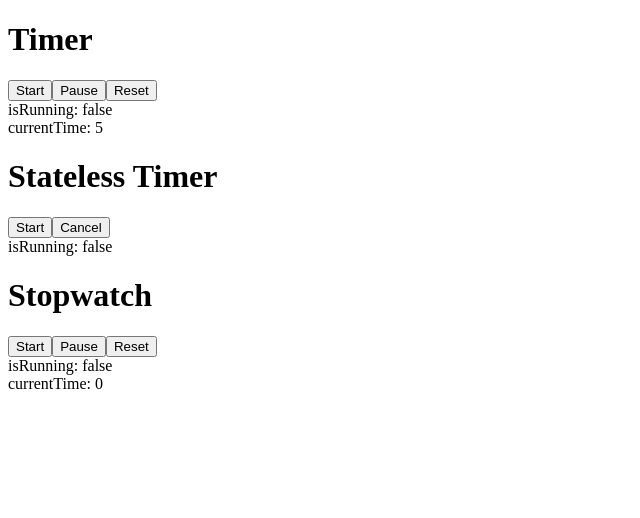
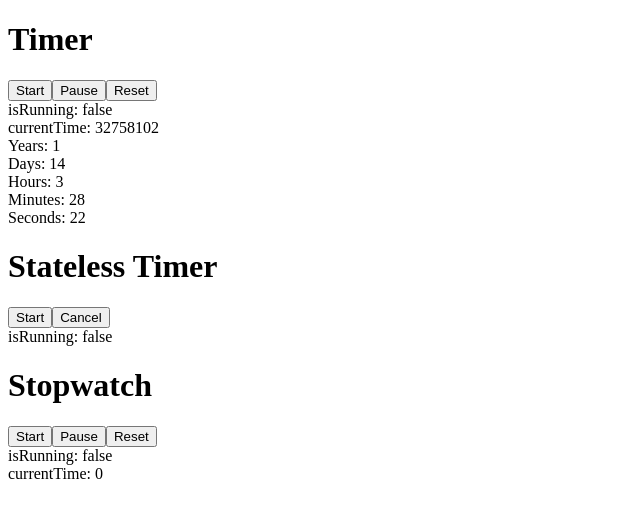
Before and after one commit to dancheskus/react-hook-time, a React (Vite) app: page / in a window 1280 px wide. Shown: the top 518 px of the page, without its empty margins (0-640 px from the left). Built offline with nearby package versions, Linux system fonts and the light colour scheme.

Commit message:
formattedCurrentTime added

```diff
--- a/src/App.tsx
+++ b/src/App.tsx
@@ -2,33 +2,52 @@ import { useEffect, useRef, useState } from 'react'
 
 type TTimeUnit = 'ms' | 'sec' | 'min' | 'hour' | 'day'
 
-const convertTime = (time: number, timeUnit: TTimeUnit) => {
+const parseDate = (input: string | Date) => {
+  const date = new Date(input);
+  return isNaN(date.getTime()) ? undefined : date.getTime() - Date.now()
+}
+
+const convertTime = (time: number | string | Date, timeUnit: TTimeUnit) => {
+  const isDate = typeof time !== 'number'
+  const convertedTime = isDate ? parseDate(time) : time
+
+  if (typeof convertedTime !== 'number') return 0
+
+  if (isDate) return convertedTime
+
   switch (timeUnit) {
     case 'ms':
-      return time
+      return convertedTime
     case 'sec':
-      return time * 1_000
+      return convertedTime * 1_000
     case 'min':
-      return time * 60_000
+      return convertedTime * 60_000
     case 'hour':
-      return time * 3_600_000
+      return convertedTime * 3_600_000
     case 'day':
-      return time * 86_400_000
+      return convertedTime * 86_400_000
   }
 }
-const convertMsToUnit = (time: number, timeUnit: TTimeUnit) => {
-  switch (timeUnit) {
-    case 'ms':
-      return time
-    case 'sec':
-      return time / 1_000
-    case 'min':
-      return time / 60_000
-    case 'hour':
-      return time / 3_600_000
-    case 'day':
-      return time / 86_400_000
-  }
+const convertMsToSec = (milliseconds: number) => milliseconds / 1_000
+
+const convertMsToTime = (milliseconds: number) => {
+  const totalSeconds = milliseconds / 1_000;
+  const totalMinutes = totalSeconds / 60;
+  const totalHours = totalMinutes / 60;
+  const totalDays = totalHours / 24;
+  const totalYears = totalDays / 365;
+
+  const years = Math.floor(totalYears);
+  const remainingDays = totalDays % 365;
+  const days = Math.floor(remainingDays);
+  const remainingHours = (remainingDays - days) * 24;
+  const hours = Math.floor(remainingHours);
+  const remainingMinutes = (remainingHours - hours) * 60;
+  const minutes = Math.floor(remainingMinutes);
+  const remainingSeconds = (remainingMinutes - minutes) * 60;
+  const seconds = Math.floor(remainingSeconds);
+
+  return { years, days, hours, minutes, seconds };
 }
 
 interface IResetSettings {
@@ -53,7 +72,6 @@ const useStopwatch = (
   const timerRef = useRef<number | null>(null)
 
   const convertedInitialTime = convertTime(initialTime, 'sec')
-  const getReturningTime = (returningTime: number) => convertMsToUnit(returningTime, 'sec')
 
   const [currentTime, setCurrentTime] = useState(convertedInitialTime)
   const [isRunning, setIsRunning] = useState(!!autostart)
@@ -74,7 +92,7 @@ const useStopwatch = (
   const start = () => {
     if (timerRef.current) return
 
-    onStart && onStart(getReturningTime(currentTime))
+    onStart && onStart(convertMsToSec(currentTime))
 
     setIsRunning(true)
 
@@ -87,7 +105,7 @@ const useStopwatch = (
   const reset = (resetSettings?: IResetSettings) => {
     const { startIfWasStopped, continueIfWasRunning } = resetSettings || {}
 
-    onReset && onReset(getReturningTime(convertedInitialTime))
+    onReset && onReset(convertMsToSec(convertedInitialTime))
 
     if (continueIfWasRunning && isRunning) {
       setCurrentTime(convertedInitialTime)
@@ -104,7 +122,7 @@ const useStopwatch = (
     if (!timerRef.current) return
 
     stopTimer()
-    onPause && onPause(getReturningTime(currentTime))
+    onPause && onPause(convertMsToSec(currentTime))
   }
 
   return {
@@ -112,12 +130,12 @@ const useStopwatch = (
     pause,
     reset,
     isRunning,
-    currentTime: getReturningTime(currentTime),
+    currentTime: convertMsToSec(currentTime),
   }
 }
 
 const useTimer = (
-  initialTime: number,
+  initialTime: number | string | Date,
   {
     autostart,
     speedUpFirstSecond,
@@ -139,7 +157,6 @@ const useTimer = (
   const firstTickRef = useRef<number | null>(null)
 
   const convertedInitialTime = convertTime(initialTime, timeUnit)
-  const getReturningTime = (returningTime: number) => convertMsToUnit(returningTime, 'sec')
 
   const [currentTime, setCurrentTime] = useState(convertedInitialTime)
   const [isRunning, setIsRunning] = useState(!!autostart)
@@ -174,7 +191,7 @@ const useTimer = (
 
     if (timerRef.current || firstTickRef.current || (!withTime && currentTime === 0)) return
 
-    onStart && onStart(getReturningTime(currentTime))
+    onStart && onStart(convertMsToSec(currentTime))
 
     setIsRunning(true)
 
@@ -195,7 +212,7 @@ const useTimer = (
   const reset = (resetSettings?: IResetSettings) => {
     const { startIfWasStopped, continueIfWasRunning } = resetSettings || {}
 
-    onReset && onReset(getReturningTime(convertedInitialTime))
+    onReset && onReset(convertMsToSec(convertedInitialTime))
 
     if (continueIfWasRunning && isRunning) {
       setCurrentTime(convertedInitialTime)
@@ -211,15 +228,16 @@ const useTimer = (
     if (!firstTickRef.current) return
 
     stopTimer()
-    onPause && onPause(getReturningTime(currentTime))
+    onPause && onPause(convertMsToSec(currentTime))
   }
 
   return {
     start,
     pause,
     reset,
-    currentTime: getReturningTime(currentTime),
+    currentTime: convertMsToSec(currentTime),
     isRunning,
+    formattedCurrentTime: convertMsToTime(currentTime)
   }
 }
 
@@ -283,7 +301,7 @@ const useStatelessTimer = (
 }
 
 function App() {
-  const timer = useTimer(5, {
+  const timer = useTimer(new Date('02.22.2024'), {
     // autostart: true,
     speedUpFirstSecond: false,
     // timeUnit: 'min',
@@ -309,8 +327,6 @@ function App() {
     onReset: (time) => console.log('reset: ' + time),
   })
 
-  console.log('component updated...')
-
   return (
     <div>
       <h1>Timer</h1>
@@ -324,6 +340,13 @@ function App() {
       }}>Reset</button>
       <div>isRunning: {String(timer.isRunning)}</div>
       <div>currentTime: {timer.currentTime}</div>
+      <div>
+        <div>Years: {timer.formattedCurrentTime.years}</div>
+        <div>Days: {timer.formattedCurrentTime.days}</div>
+        <div>Hours: {timer.formattedCurrentTime.hours}</div>
+        <div>Minutes: {timer.formattedCurrentTime.minutes}</div>
+        <div>Seconds: {timer.formattedCurrentTime.seconds}</div>
+      </div>
 
       <h1>Stateless Timer</h1>
       <button onClick={statelessTimer.start}>Start</button>
```
